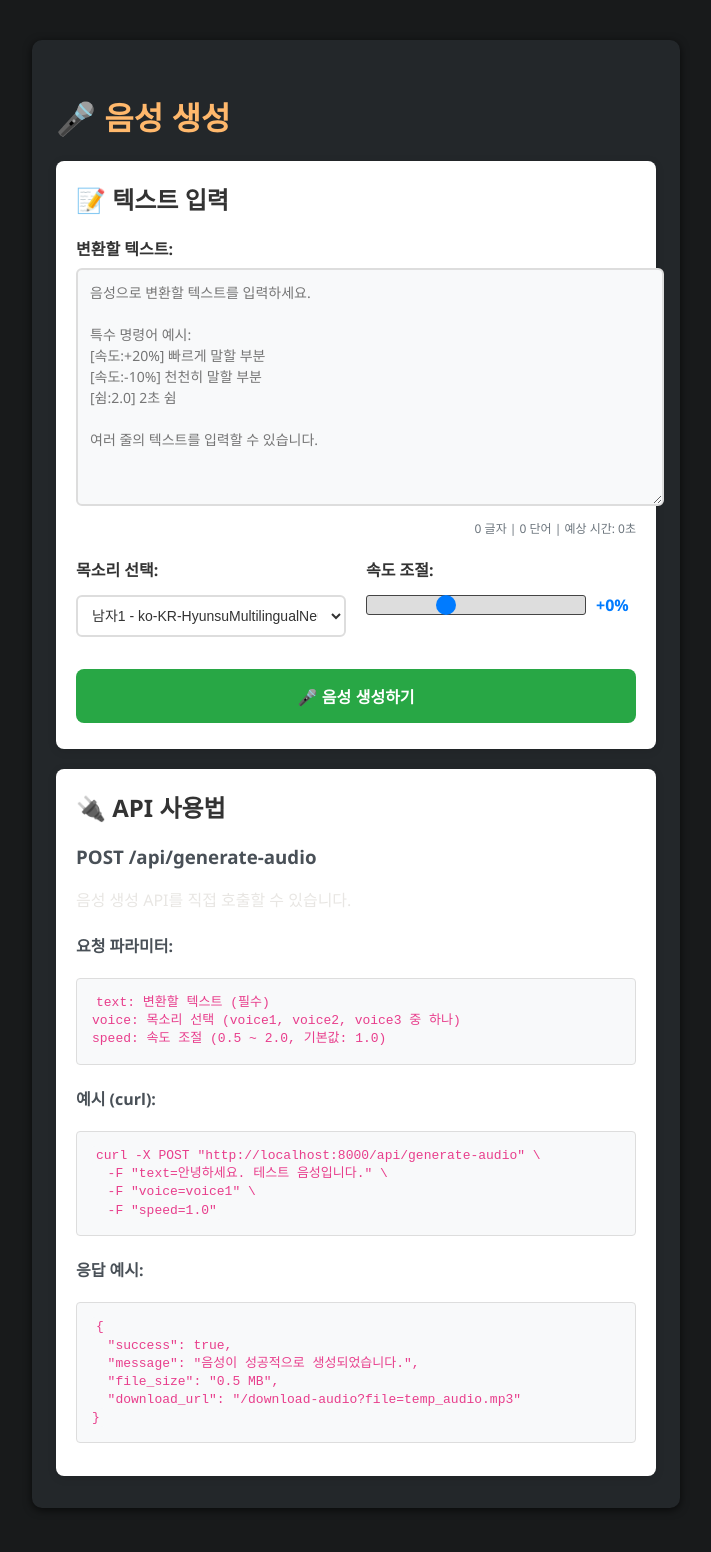
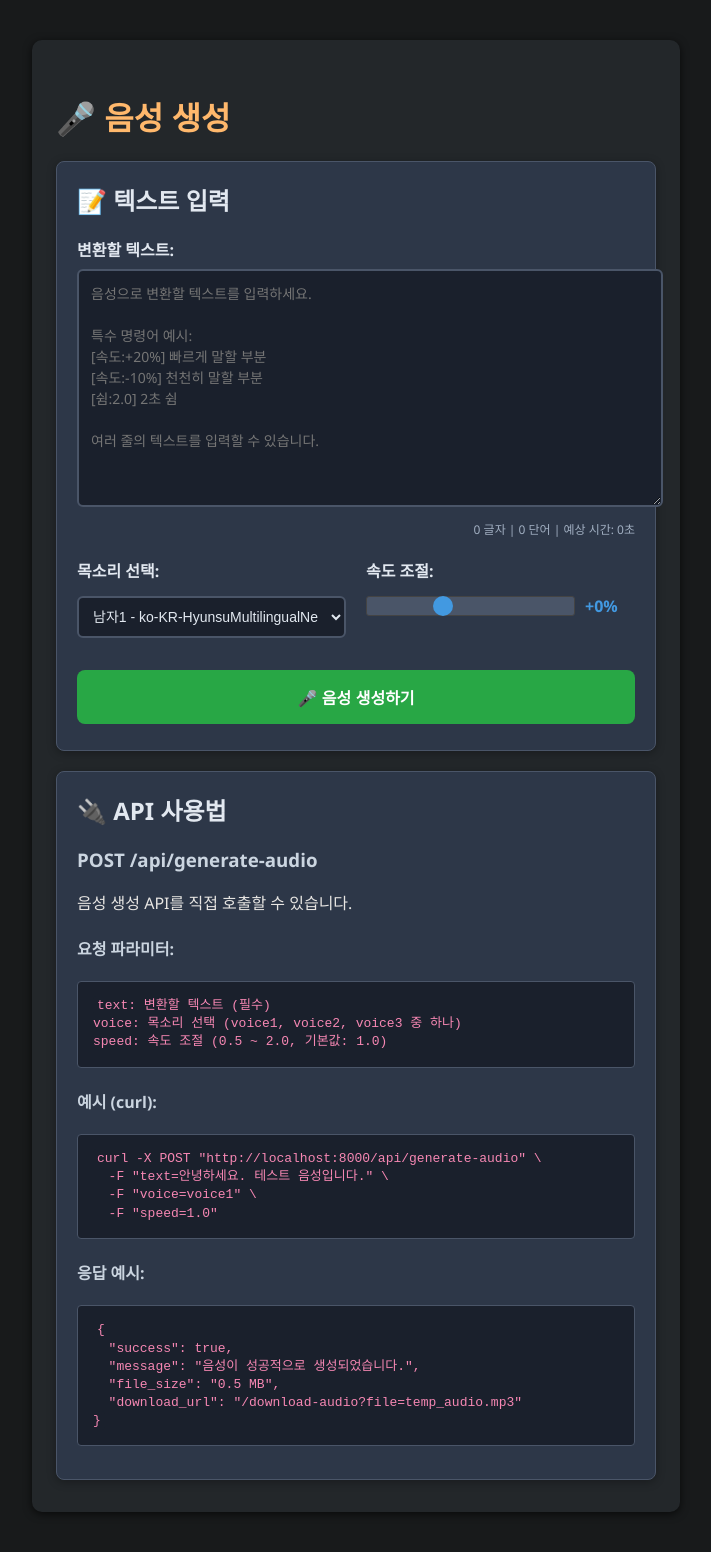
Before and after one commit to whalsrb100/mp4Creator, a FastAPI app: page /tts in a window 1280 px wide. Shown: the whole page, without its empty margins (284-995 px from the left). Before the commit the page ends 1508 px from the top, so only its background shows below. Run offline with FastAPI, Linux system fonts and the light colour scheme.

Commit message:
🌙 다크 테마 완성: TTS 페이지 UI 개선
✨ 주요 변경사항:
- 텍스트 에디터 배경을 어두운 색상으로 변경 (#1a202c)
- 입력 필드, 셀렉트 박스 다크 테마 적용
- 진행 상황 표시, 로그 영역 어두운 배경 적용
- 결과 섹션 및 API 문서 영역 다크 테마 적용
- 버튼 색상을 다크 테마에 맞게 조정
- 모든 텍스트 색상을 밝은 색으로 변경 (#e2e8f0)

🎨 색상 개선:
- 배경: #2d3748, #1a202c
- 테두리: #4a5568
- 텍스트: #e2e8f0
- 강조 색상: #4299e1, #68d391
- 눈이 편안한 다크 테마 완성!

```diff
--- a/static/css/tts.css
+++ b/static/css/tts.css
@@ -6,16 +6,17 @@
 
 /* 입력 섹션 */
 .input-section {
-    background: white;
+    background: #2d3748;
     border-radius: 8px;
     padding: 20px;
     margin-bottom: 20px;
-    box-shadow: 0 2px 10px rgba(0, 0, 0, 0.1);
+    box-shadow: 0 2px 10px rgba(0, 0, 0, 0.3);
+    border: 1px solid #4a5568;
 }
 
 .input-section h2 {
     margin-top: 0;
-    color: #333;
+    color: #e2e8f0;
 }
 
 .form-group {
@@ -32,7 +33,7 @@
     display: block;
     margin-bottom: 8px;
     font-weight: bold;
-    color: #333;
+    color: #e2e8f0;
 }
 
 #text-input {
@@ -42,39 +43,39 @@
     font-size: 14px;
     line-height: 1.5;
     padding: 12px;
-    border: 2px solid #ddd;
+    border: 2px solid #4a5568;
     border-radius: 6px;
     resize: vertical;
-    background: #f8f9fa;
-    color: #333;
+    background: #1a202c;
+    color: #e2e8f0;
 }
 
 #text-input:focus {
     outline: none;
-    border-color: #007bff;
-    box-shadow: 0 0 0 3px rgba(0, 123, 255, 0.1);
+    border-color: #4299e1;
+    box-shadow: 0 0 0 3px rgba(66, 153, 225, 0.2);
 }
 
 .text-stats {
     margin-top: 8px;
     font-size: 12px;
-    color: #6c757d;
+    color: #a0aec0;
     text-align: right;
 }
 
 #voice-select {
     width: 100%;
     padding: 10px;
-    border: 2px solid #ddd;
+    border: 2px solid #4a5568;
     border-radius: 6px;
-    background: white;
-    color: #333;
+    background: #1a202c;
+    color: #e2e8f0;
     font-size: 14px;
 }
 
 #voice-select:focus {
     outline: none;
-    border-color: #007bff;
+    border-color: #4299e1;
 }
 
 .speed-control {
@@ -86,17 +87,18 @@
 #speed-input {
     flex: 1;
     height: 6px;
-    background: #ddd;
+    background: #4a5568;
     border-radius: 3px;
     outline: none;
     -webkit-appearance: none;
+    appearance: none;
 }
 
 #speed-input::-webkit-slider-thumb {
     appearance: none;
     width: 20px;
     height: 20px;
-    background: #007bff;
+    background: #4299e1;
     border-radius: 50%;
     cursor: pointer;
 }
@@ -104,7 +106,7 @@
 #speed-input::-moz-range-thumb {
     width: 20px;
     height: 20px;
-    background: #007bff;
+    background: #4299e1;
     border-radius: 50%;
     cursor: pointer;
     border: none;
@@ -112,8 +114,8 @@
 
 #speed-value {
     font-weight: bold;
-    color: #007bff;
-    min-width: 40px;
+    color: #4299e1;
+    min-width: 50px;
 }
 
 .generate-btn {
@@ -263,67 +267,68 @@
 }
 
 .result-btn.download {
-    background: #007bff;
+    background: #4299e1;
     color: white;
 }
 
 .result-btn.download:hover {
-    background: #0056b3;
+    background: #3182ce;
 }
 
 .result-btn.upload {
-    background: #17a2b8;
+    background: #38b2ac;
     color: white;
 }
 
 .result-btn.upload:hover {
-    background: #138496;
+    background: #319795;
 }
 
 .result-btn.new {
-    background: #6c757d;
+    background: #718096;
     color: white;
 }
 
 .result-btn.new:hover {
-    background: #545b62;
+    background: #4a5568;
 }
 
 /* API 섹션 */
 .api-section {
-    background: white;
+    background: #2d3748;
     border-radius: 8px;
     padding: 20px;
-    box-shadow: 0 2px 10px rgba(0, 0, 0, 0.1);
+    box-shadow: 0 2px 10px rgba(0, 0, 0, 0.3);
+    border: 1px solid #4a5568;
 }
 
 .api-section h2 {
     margin-top: 0;
-    color: #333;
+    color: #e2e8f0;
 }
 
 .api-info h3, .api-info h4 {
-    color: #495057;
+    color: #cbd5e0;
 }
 
 .api-info pre {
-    background: #f8f9fa;
-    border: 1px solid #ddd;
+    background: #1a202c;
+    border: 1px solid #4a5568;
     border-radius: 4px;
     padding: 15px;
     overflow-x: auto;
     font-family: 'Courier New', monospace;
     font-size: 13px;
     line-height: 1.4;
-    color: #333;
+    color: #e2e8f0;
 }
 
 .api-info code {
-    background: #f8f9fa;
+    background: #1a202c;
     padding: 2px 4px;
     border-radius: 3px;
     font-family: 'Courier New', monospace;
-    color: #e83e8c;
+    color: #f687b3;
 }
 
 /* 반응형 디자인 */
```
Also changed, not shown: other parts of static/css/tts.css (+20 -18 lines).
